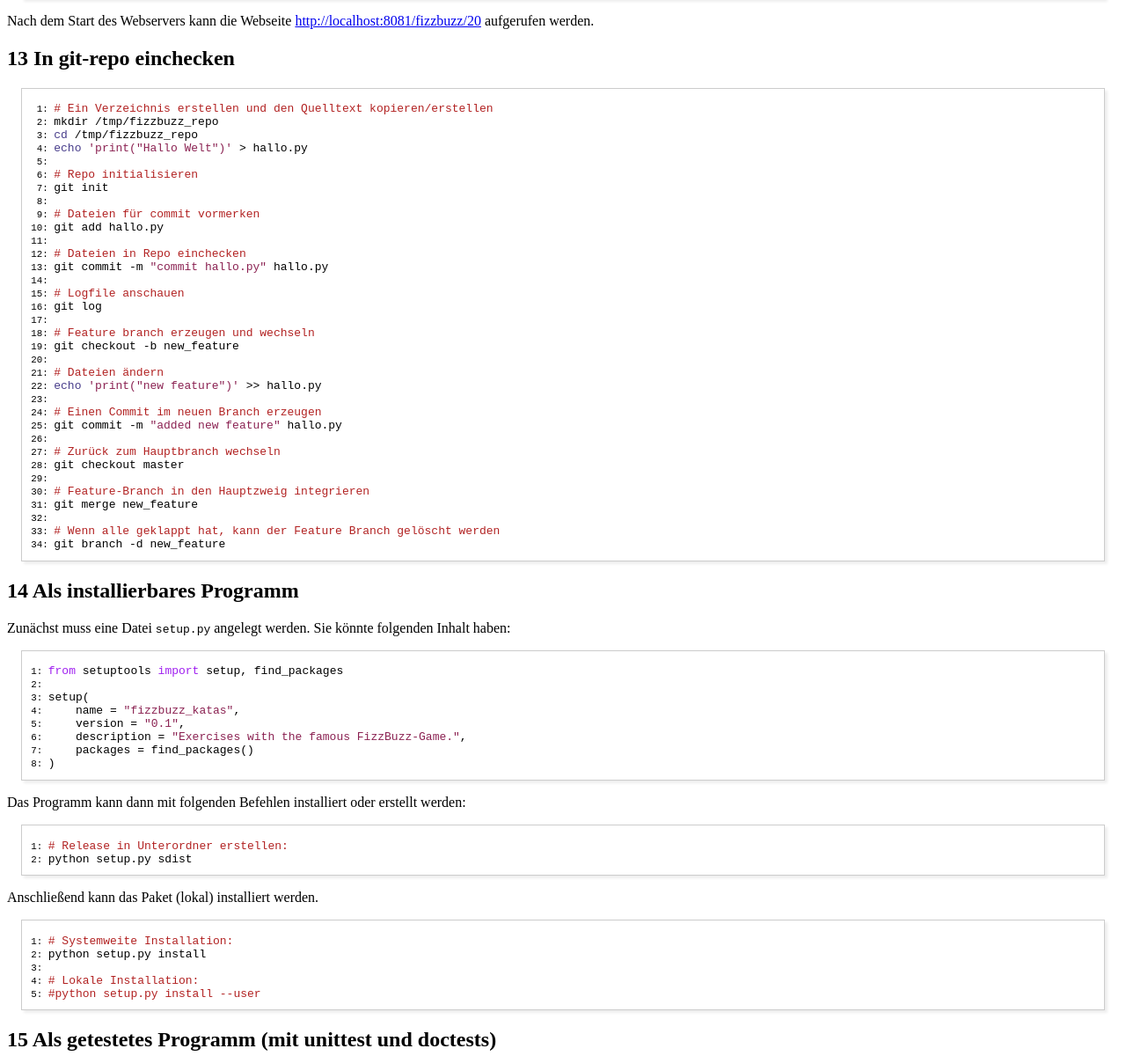
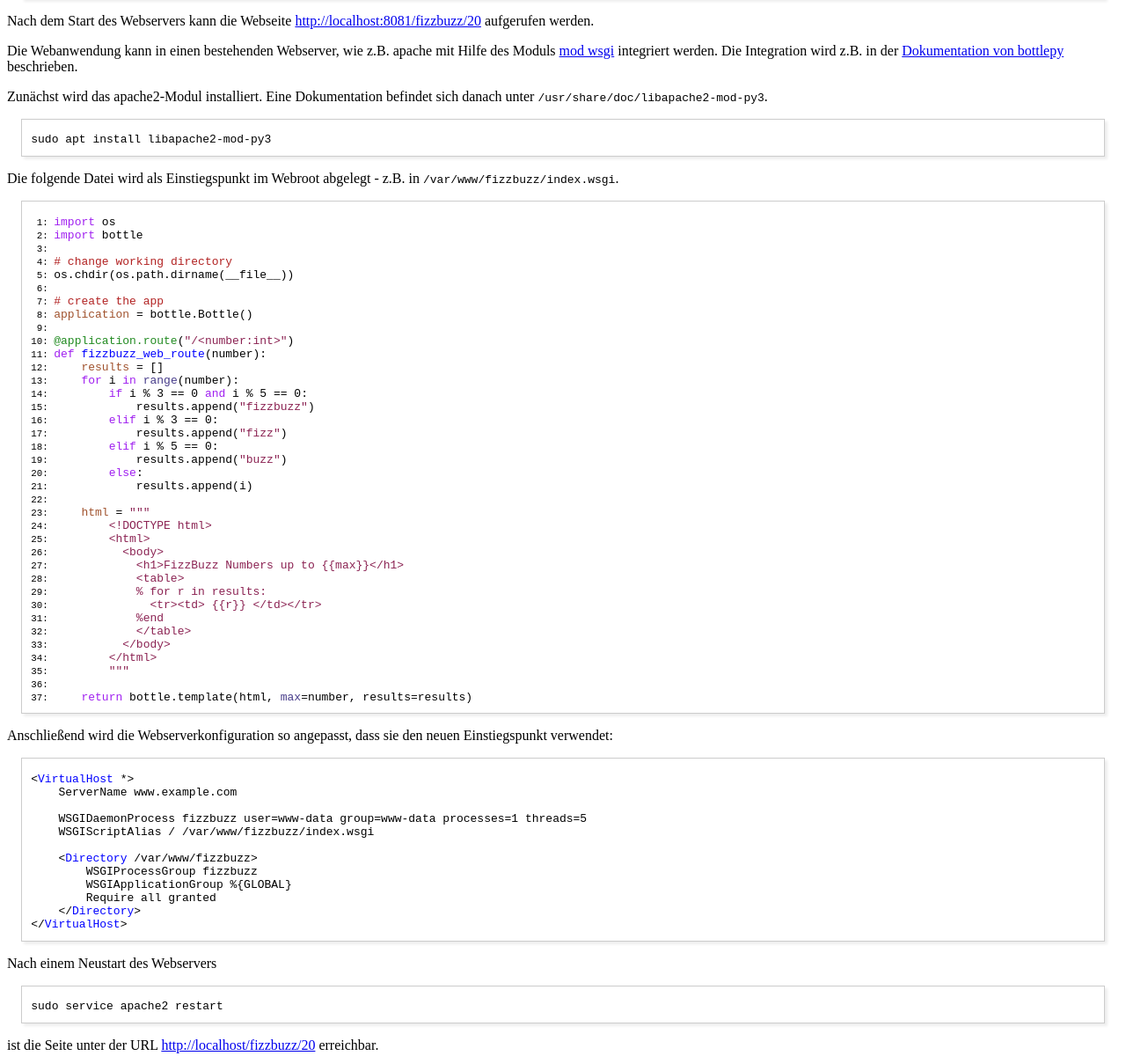
Before and after one commit to pintman/fizzbuzz, a plain HTML site: page fizzbuzz.html in a window 1280 px wide. Shown: the part 10298-11498 px from the top of the page at 88% size. Drawn offline with Linux system fonts and the light colour scheme.

Commit message:
webapp: added integration into apache2 via mod_wsgi.

```diff
--- a/fizzbuzz.html
+++ b/fizzbuzz.html
@@ -4,7 +4,7 @@
 <html xmlns="http://www.w3.org/1999/xhtml" lang="de" xml:lang="de">
 <head>
 <title>FizzBuzz Katas</title>
-<!-- 2017-05-09 Di 14:23 -->
+<!-- 2017-05-13 Sa 12:14 -->
 <meta  http-equiv="Content-Type" content="text/html;charset=utf-8" />
 <meta  name="generator" content="Org-mode" />
 <meta  name="author" content="Marco Bakera" />
@@ -913,6 +913,106 @@ Bottle (<a href="https://bottlepy.org">https://bottlepy.org</a>) ist ein Webfram
 <p>
 Nach dem Start des Webservers kann die Webseite
 <a href="http://localhost:8081/fizzbuzz/20">http://localhost:8081/fizzbuzz/20</a> aufgerufen werden.
+</p>
+
+<p>
+Die Webanwendung kann in einen bestehenden Webserver, wie z.B. apache
+mit Hilfe des Moduls <a href="http://www.modwsgi.org">mod wsgi</a> integriert werden. Die Integration wird
+z.B. in der <a href="http://bottlepy.org/docs/dev/deployment.html">Dokumentation von bottlepy</a> beschrieben.
+</p>
+
+<p>
+Zunächst wird das apache2-Modul installiert. Eine Dokumentation
+befindet sich danach unter <code>/usr/share/doc/libapache2-mod-py3</code>.
+</p>
+
+<div class="org-src-container">
+
+<pre class="src src-sh">sudo apt install libapache2-mod-py3
+</pre>
+</div>
+
+<p>
+Die folgende Datei wird als Einstiegspunkt im Webroot abgelegt -
+z.B. in <code>/var/www/fizzbuzz/index.wsgi</code>.
+</p>
+
+<div class="org-src-container">
+
+<pre class="src src-python"><span class="linenr"> 1: </span><span style="color: #a020f0;">import</span> os
+<span class="linenr"> 2: </span><span style="color: #a020f0;">import</span> bottle
+<span class="linenr"> 3: </span>
+<span class="linenr"> 4: </span><span style="color: #b22222;"># </span><span style="color: #b22222;">change working directory</span>
+<span class="linenr"> 5: </span>os.chdir(os.path.dirname(__file__))
+<span class="linenr"> 6: </span>
+<span class="linenr"> 7: </span><span style="color: #b22222;"># </span><span style="color: #b22222;">create the app</span>
+<span class="linenr"> 8: </span><span style="color: #a0522d;">application</span> = bottle.Bottle()
+<span class="linenr"> 9: </span>
+<span class="linenr">10: </span><span style="color: #228b22;">@application.route</span>(<span style="color: #8b2252;">"/&lt;number:int&gt;"</span>)
+<span class="linenr">11: </span><span style="color: #a020f0;">def</span> <span style="color: #0000ff;">fizzbuzz_web_route</span>(number):
+<span class="linenr">12: </span>    <span style="color: #a0522d;">results</span> = []
+<span class="linenr">13: </span>    <span style="color: #a020f0;">for</span> i <span style="color: #a020f0;">in</span> <span style="color: #483d8b;">range</span>(number):
+<span class="linenr">14: </span>        <span style="color: #a020f0;">if</span> i % 3 == 0 <span style="color: #a020f0;">and</span> i % 5 == 0:
+<span class="linenr">15: </span>            results.append(<span style="color: #8b2252;">"fizzbuzz"</span>)
+<span class="linenr">16: </span>        <span style="color: #a020f0;">elif</span> i % 3 == 0:
+<span class="linenr">17: </span>            results.append(<span style="color: #8b2252;">"fizz"</span>)
+<span class="linenr">18: </span>        <span style="color: #a020f0;">elif</span> i % 5 == 0:
+<span class="linenr">19: </span>            results.append(<span style="color: #8b2252;">"buzz"</span>)
+<span class="linenr">20: </span>        <span style="color: #a020f0;">else</span>:
+<span class="linenr">21: </span>            results.append(i)
+<span class="linenr">22: </span>
+<span class="linenr">23: </span>    <span style="color: #a0522d;">html</span> = <span style="color: #8b2252;">"""</span>
+<span class="linenr">24: </span><span style="color: #8b2252;">        &lt;!DOCTYPE html&gt;</span>
+<span class="linenr">25: </span><span style="color: #8b2252;">        &lt;html&gt;</span>
+<span class="linenr">26: </span><span style="color: #8b2252;">          &lt;body&gt;</span>
+<span class="linenr">27: </span><span style="color: #8b2252;">            &lt;h1&gt;FizzBuzz Numbers up to {{max}}&lt;/h1&gt;</span>
+<span class="linenr">28: </span><span style="color: #8b2252;">            &lt;table&gt;</span>
+<span class="linenr">29: </span><span style="color: #8b2252;">            % for r in results:</span>
+<span class="linenr">30: </span><span style="color: #8b2252;">              &lt;tr&gt;&lt;td&gt; {{r}} &lt;/td&gt;&lt;/tr&gt;</span>
+<span class="linenr">31: </span><span style="color: #8b2252;">            %end</span>
+<span class="linenr">32: </span><span style="color: #8b2252;">            &lt;/table&gt;</span>
+<span class="linenr">33: </span><span style="color: #8b2252;">          &lt;/body&gt;</span>
+<span class="linenr">34: </span><span style="color: #8b2252;">        &lt;/html&gt;</span>
+<span class="linenr">35: </span><span style="color: #8b2252;">        """</span>
+<span class="linenr">36: </span>
+<span class="linenr">37: </span>    <span style="color: #a020f0;">return</span> bottle.template(html, <span style="color: #483d8b;">max</span>=number, results=results)
+</pre>
+</div>
+
+<p>
+Anschließend wird die Webserverkonfiguration so angepasst, dass sie
+den neuen Einstiegspunkt verwendet:
+</p>
+
+<div class="org-src-container">
+
+<pre class="src src-html">&lt;<span style="color: #0000ff;">VirtualHost</span> *&gt;
+    ServerName www.example.com
+
+    WSGIDaemonProcess fizzbuzz user=www-data group=www-data processes=1 threads=5
+    WSGIScriptAlias / /var/www/fizzbuzz/index.wsgi
+
+    &lt;<span style="color: #0000ff;">Directory</span> /var/www/fizzbuzz&gt;
+        WSGIProcessGroup fizzbuzz
+        WSGIApplicationGroup %{GLOBAL}
+        Require all granted
+    &lt;/<span style="color: #0000ff;">Directory</span>&gt;
+&lt;/<span style="color: #0000ff;">VirtualHost</span>&gt;
+</pre>
+</div>
+
+<p>
+Nach einem Neustart des Webservers
+</p>
+
+<div class="org-src-container">
+
+<pre class="src src-sh">sudo service apache2 restart
+</pre>
+</div>
+
+<p>
+ist die Seite unter der URL <a href="http://localhost/fizzbuzz/20">http://localhost/fizzbuzz/20</a> erreichbar.
 </p>
 </div>
 </div>
@@ -3248,7 +3348,7 @@ training 100 rounds
 </div>
 <div id="postamble" class="status">
 <p class="author">Autor: Marco Bakera</p>
-<p class="date">Created: 2017-05-09 Di 14:23</p>
+<p class="date">Created: 2017-05-13 Sa 12:14</p>
 <p class="creator"><a href="http://www.gnu.org/software/emacs/">Emacs</a> 24.5.1 (<a href="http://orgmode.org">Org</a> mode 8.2.10)</p>
 <p class="validation"><a href="http://validator.w3.org/check?uri=referer">Validate</a></p>
 </div>
```
Also changed, not shown: 2 other files.
